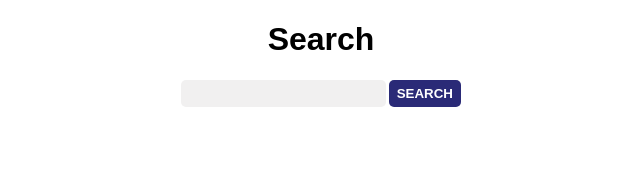
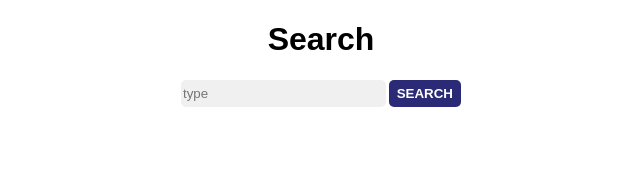
Before and after one commit to PJMantoss/autocomplete_search, a React (Create React App) app: page / in a window 1280 px wide. Shown: the top 170 px of the page, without its empty margins (319-959 px from the left). Built offline with nearby package versions, Linux system fonts and the light colour scheme; the HTML template or start-up script is replaced by a standard one.

Commit message:
update App

```diff
--- a/src/App.js
+++ b/src/App.js
@@ -24,6 +24,7 @@ function App() {
             type="text"
             value={value}
             onChange={handleChange}
+            placeholder="type"
           />
           <button onClick={() => handleClick(value)}>Search</button>
         </div>
```
